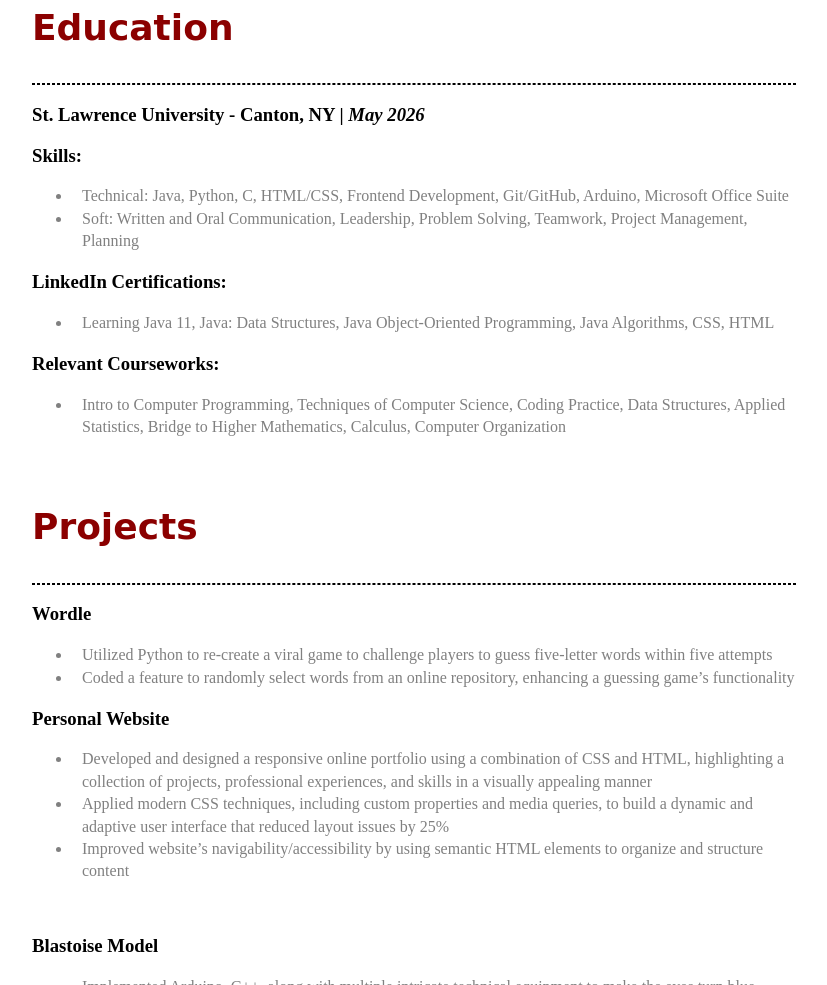
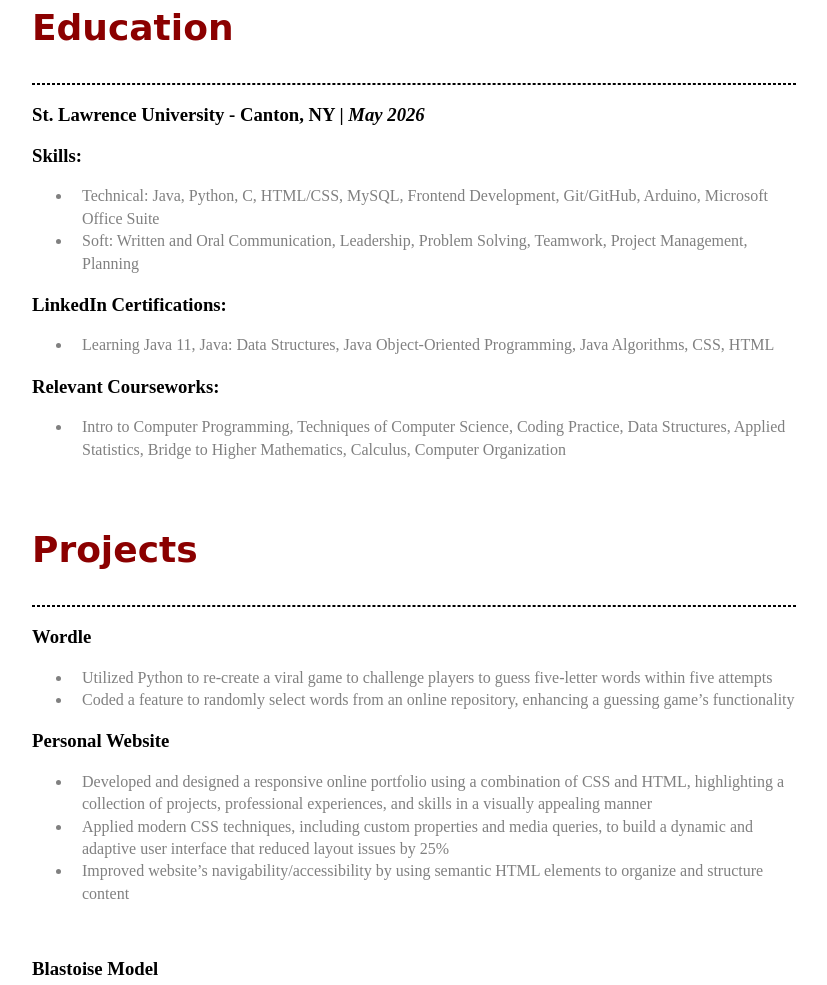
Before and after one commit to LeonL51/LeonL51.github.io, a plain HTML site: page resume.html in a window 1280 px wide. Shown: the part 855-1840 px from the top of the page, without its empty margins (226-1053 px from the left). Drawn offline with Linux system fonts and the light colour scheme.

Commit message:
Update resume.html

```diff
--- a/resume.html
+++ b/resume.html
@@ -43,7 +43,7 @@
 
             <h3>Skills:</h3>
               <ul>
-                <li class="res_text"> Technical: Java, Python, C, HTML/CSS, Frontend Development, Git/GitHub, Arduino, Microsoft Office Suite</li>
+                <li class="res_text"> Technical: Java, Python, C, HTML/CSS, MySQL, Frontend Development, Git/GitHub, Arduino, Microsoft Office Suite</li>
                 <li class="res_text"> Soft: Written and Oral Communication, Leadership, Problem Solving, Teamwork, Project Management, Planning</li>
               </ul>
 
```
